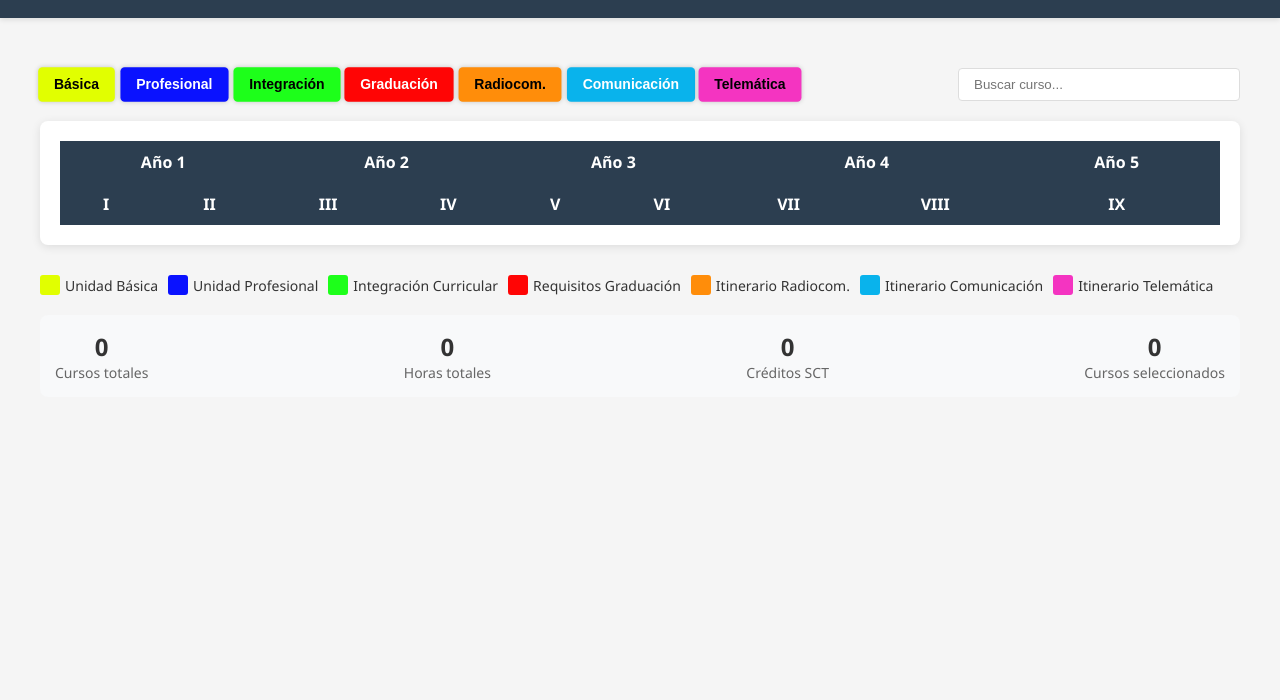
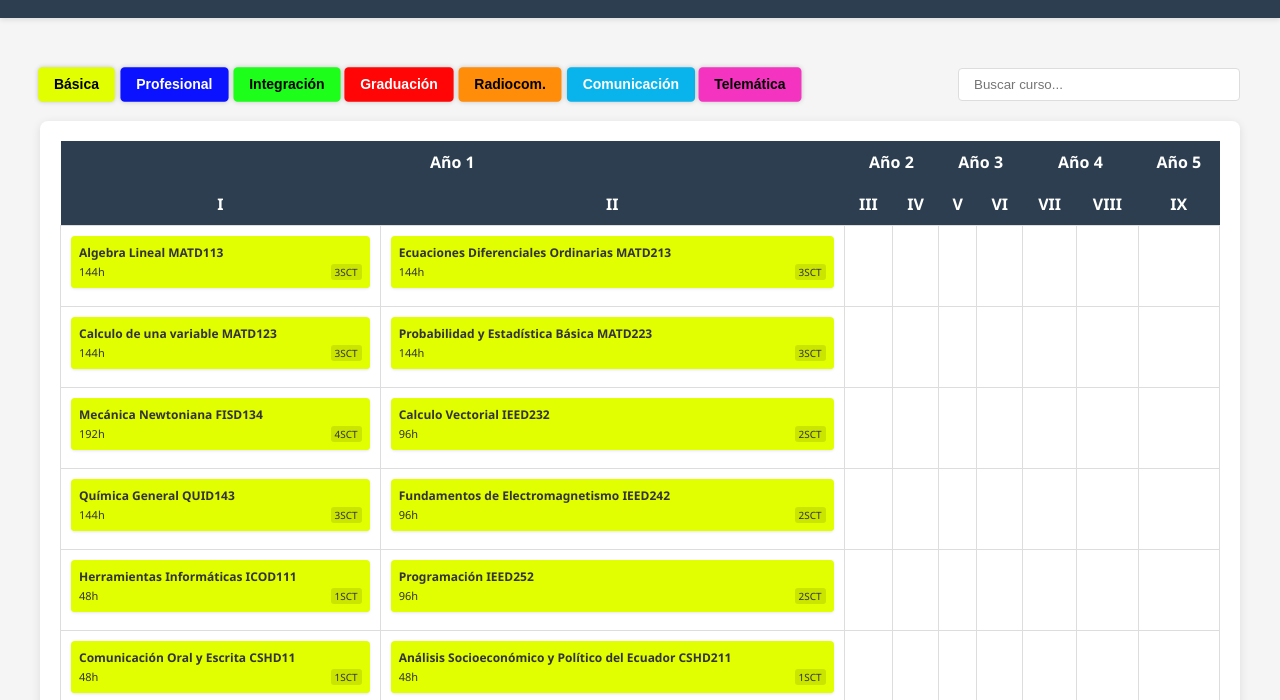
Before and after one commit to andycu29-boot/Malla-Ingenier-a-en-telecomunicaciones-EPN, a plain HTML site: page index.html in a window 1280 px wide. Shown: the part 100-800 px from the top of the page. Drawn offline with Linux system fonts and the light colour scheme.

Commit message:
Update index.html

```diff
--- a/index.html
+++ b/index.html
@@ -418,13 +418,182 @@
     </div>
 
     <script>
-        // Datos de la malla curricular (igual que antes)
+        // Datos de la malla curricular (versión simplificada para prueba)
         const mallaData = {
             "data": [
-                // ... (los mismos datos del JSON que proporcionaste)
+                {
+                    "id": 1,
+                    "preRequisitos": [],
+                    "name": "Algebra Lineal MATD113",
+                    "area": "Unidad Básica",
+                    "directas": 144,
+                    "sct": 3,
+                    "year": 1,
+                    "semestre": 1,
+                    "selected": false
+                },
+                {
+                    "id": 2,
+                    "preRequisitos": [1, 10],
+                    "name": "Ecuaciones Diferenciales Ordinarias MATD213",
+                    "area": "Unidad Básica",
+                    "directas": 144,
+                    "sct": 3,
+                    "year": 1,
+                    "semestre": 2,
+                    "selected": false
+                },
+                {
+                    "id": 10,
+                    "preRequisitos": [],
+                    "name": "Calculo de una variable MATD123",
+                    "area": "Unidad Básica",
+                    "directas": 144,
+                    "sct": 3,
+                    "semestre": 1,
+                    "year": 1,
+                    "selected": false
+                },
+                {
+                    "id": 11,
+                    "preRequisitos": [],
+                    "name": "Mecánica Newtoniana FISD134",
+                    "area": "Unidad Básica",
+                    "directas": 192,
+                    "sct": 4,
+                    "semestre": 1,
+                    "year": 1,
+                    "selected": false
+                },
+                {
+                    "id": 12,
+                    "preRequisitos": [],
+                    "name": "Química General QUID143",
+                    "area": "Unidad Básica",
+                    "directas": 144,
+                    "sct": 3,
+                    "semestre": 1,
+                    "year": 1,
+                    "selected": false
+                },
+                {
+                    "id": 13,
+                    "preRequisitos": [],
+                    "name": "Herramientas Informáticas ICOD111",
+                    "area": "Unidad Básica",
+                    "directas": 48,
+                    "sct": 1,
+                    "semestre": 1,
+                    "year": 1,
+                    "selected": false
+                },
+                {
+                    "id": 14,
+                    "preRequisitos": [],
+                    "name": "Comunicación Oral y Escrita CSHD11",
+                    "area": "Unidad Básica",
+                    "directas": 48,
+                    "sct": 1,
+                    "semestre": 1,
+                    "year": 1,
+                    "selected": false
+                },
+                {
+                    "id": 15,
+                    "preRequisitos": [10],
+                    "name": "Probabilidad y Estadística Básica MATD223",
+                    "area": "Unidad Básica",
+                    "directas": 144,
+                    "sct": 3,
+                    "semestre": 2,
+                    "year": 1,
+                    "selected": false
+                },
+                {
+                    "id": 16,
+                    "preRequisitos": [10],
+                    "name": "Calculo Vectorial IEED232",
+                    "area": "Unidad Básica",
+                    "directas": 96,
+                    "sct": 2,
+                    "semestre": 2,
+                    "year": 1,
+                    "selected": false
+                },
+                {
+                    "id": 17,
+                    "preRequisitos": [11],
+                    "name": "Fundamentos de Electromagnetismo IEED242",
+                    "area": "Unidad Básica",
+                    "directas": 96,
+                    "sct": 2,
+                    "semestre": 2,
+                    "year": 1,
+                    "selected": false
+                },
+                {
+                    "id": 18,
+                    "preRequisitos": [13],
+                    "name": "Programación IEED252",
+                    "area": "Unidad Básica",
+                    "directas": 96,
+                    "sct": 2,
+                    "semestre": 2,
+                    "year": 1,
+                    "selected": false
+                },
+                {
+                    "id": 19,
+                    "preRequisitos": [],
+                    "name": "Análisis Socioeconómico y Político del Ecuador CSHD211",
+                    "area": "Unidad Básica",
+                    "directas": 48,
+                    "sct": 1,
+                    "semestre": 2,
+                    "year": 1,
+                    "selected": false
+                },
+                {
+                    "id": 20,
+                    "preRequisitos": [],
+                    "name": "Electrotecnia IEED272",
+                    "area": "Unidad Profesional",
+                    "directas": 96,
+                    "sct": 2,
+                    "semestre": 2,
+                    "year": 1,
+                    "selected": false
+                }
             ],
             "mallaAreas": [
-                // ... (los mismos datos de áreas que proporcionaste)
+                {
+                    "name": "Unidad Básica",
+                    "backgroundColor": "#e1ff00"
+                },
+                {
+                    "name": "Unidad Profesional",
+                    "backgroundColor": "#0a12ff"
+                },
+                {
+                    "name": "Unidad de Integración Curricular",
+                    "backgroundColor": "#1dff1a"
+                },
+                {
+                    "name": "Requisitos Para Graduacion",
+                    "backgroundColor": "#ff0505"
+                },
+                {
+                    "name": "Itinerario Radiocomunicación",
+                    "backgroundColor": "#ff8d0a"
+                },
+                {
+                    "name": "Itinerario Comunicación",
+                    "backgroundColor": "#09b3ec"
+                },
+                {
+                    "name": "Itinerario Telemática",
+                    "backgroundColor": "#f434c1"
+                }
             ]
         };
 
```
